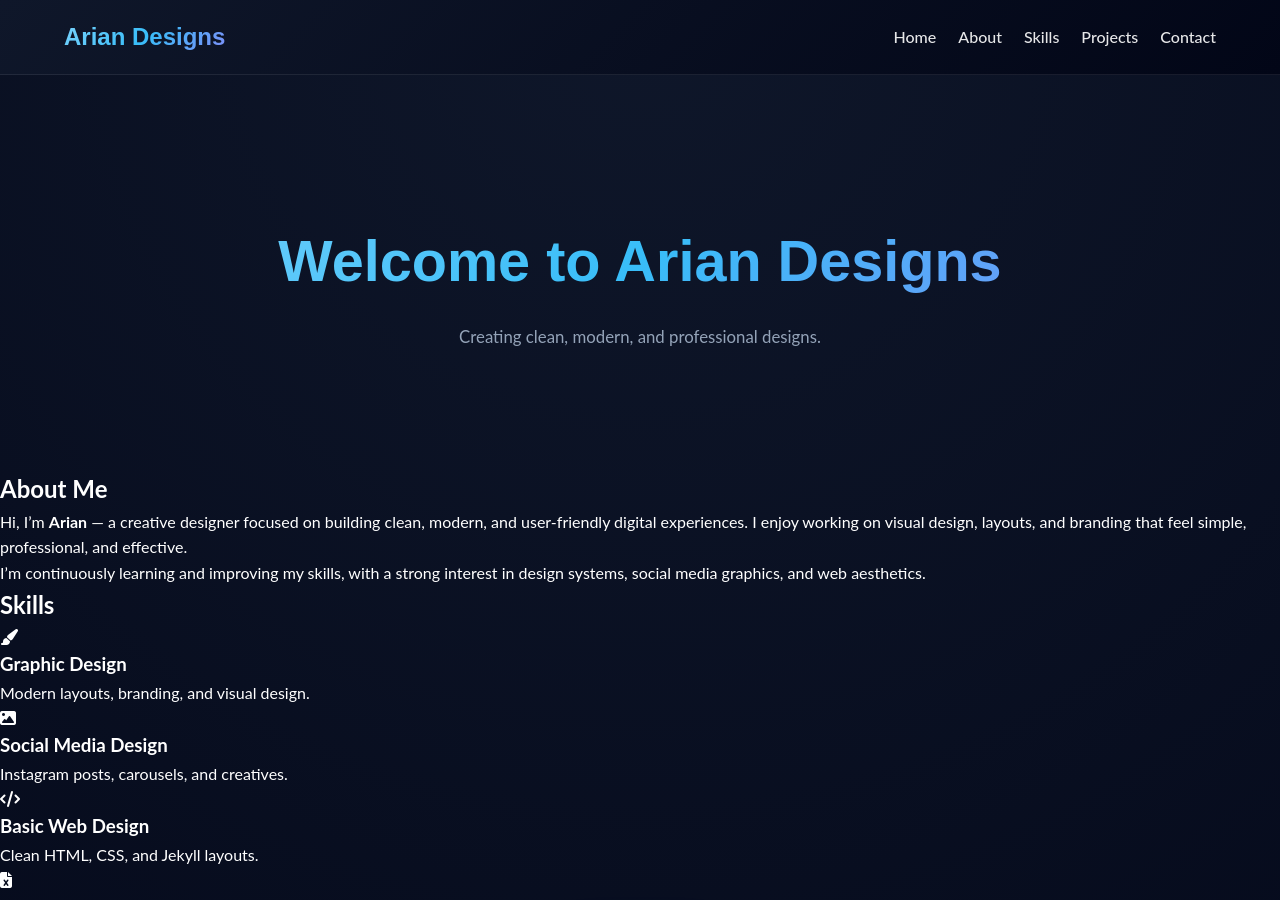
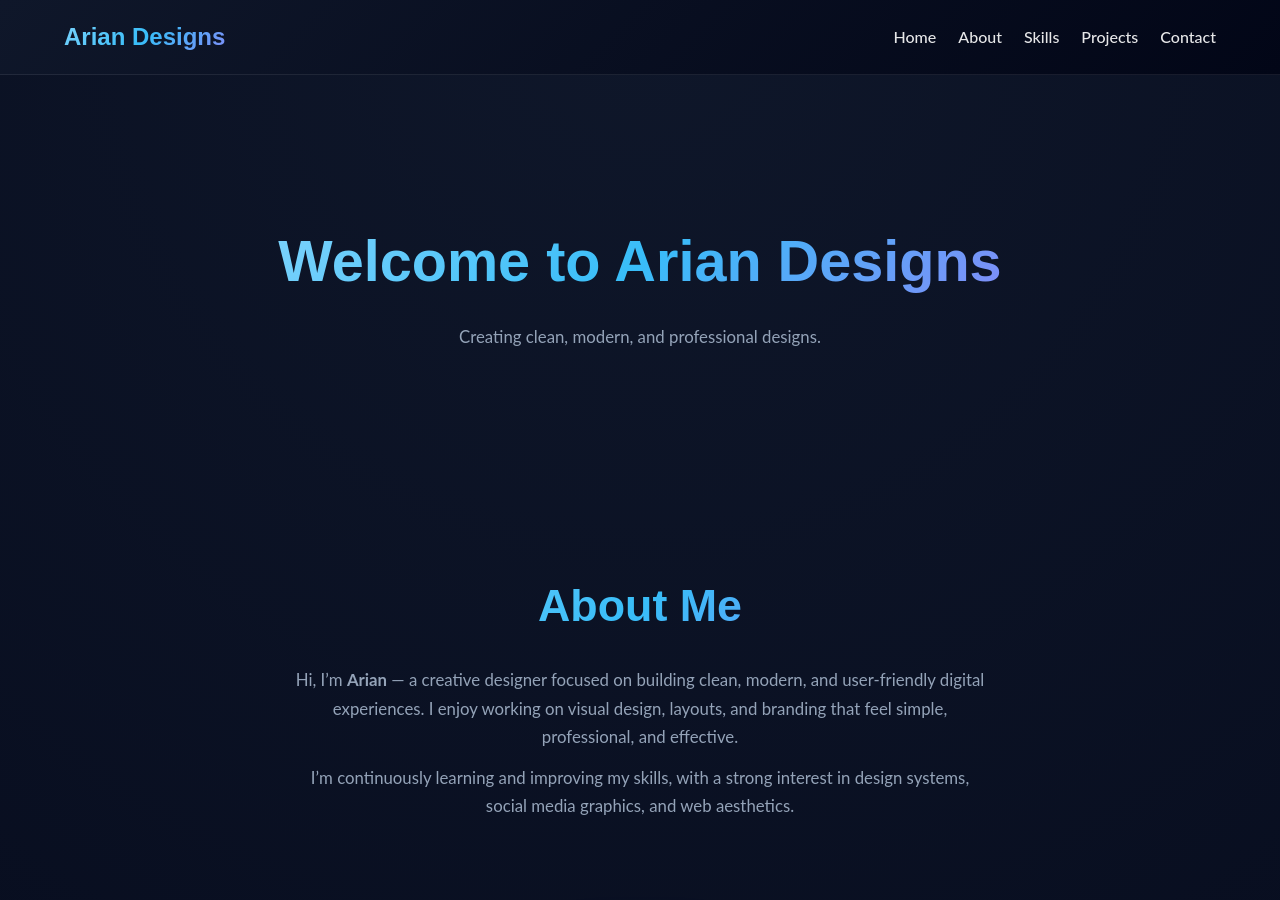
Before and after one commit to ariantechzone-stack/ariantechzone-stack.github.io, a Jekyll site: the page built from index.md, in a window 1280 px wide and 900 px high. Built offline with Jekyll 4.4.1, drawn with Linux system fonts in a browser that asks for light colours.

Commit message:
Update style.css

```diff
--- a/assets/css/style.css
+++ b/assets/css/style.css
@@ -1,3 +1,95 @@
+/* ===============================
+   ABOUT SECTION
+================================ */
+.about {
+  padding: 100px 20px;
+  text-align: center;
+}
+
+.about h2 {
+  font-family: 'Poppins', sans-serif;
+  font-size: clamp(2rem, 5vw, 2.8rem);
+  margin-bottom: 24px;
+  background: var(--brand-gradient);
+  -webkit-background-clip: text;
+  -webkit-text-fill-color: transparent;
+}
+
+.about p {
+  max-width: 700px;
+  margin: 12px auto;
+  color: var(--text-muted);
+  font-size: 1.05rem;
+  line-height: 1.7;
+}
+
+/* ===============================
+   SKILLS SECTION
+================================ */
+.skills {
+  padding: 100px 20px;
+  text-align: center;
+}
+
+.skills h2 {
+  font-family: 'Poppins', sans-serif;
+  font-size: clamp(2rem, 5vw, 2.8rem);
+  margin-bottom: 40px;
+  background: var(--brand-gradient);
+  -webkit-background-clip: text;
+  -webkit-text-fill-color: transparent;
+}
+
+.skills-grid {
+  display: grid;
+  grid-template-columns: repeat(auto-fit, minmax(220px, 1fr));
+  gap: 32px;
+  max-width: 1000px;
+  margin: auto;
+}
+
+.skill-card {
+  background: rgba(255,255,255,0.05);
+  border-radius: var(--radius-md);
+  padding: 24px;
+  display: flex;
+  flex-direction: column;
+  align-items: center;
+  transition: transform 0.3s ease, box-shadow 0.3s ease;
+}
+
+.skill-card i {
+  font-size: 2.2rem;
+  margin-bottom: 16px;
+  background: var(--accent);
+  padding: 16px;
+  border-radius: 50%;
+  color: #fff;
+}
+
+.skill-card h3 {
+  margin-bottom: 8px;
+}
+
+.skill-card p {
+  color: var(--text-muted);
+  text-align: center;
+}
+
+.skill-card:hover {
+  transform: translateY(-6px);
+  box-shadow: 0 14px 40px rgba(0,0,0,0.25);
+}
+
+/* ===============================
+   CENTER MAIN CONTENT
+================================ */
+main {
+  display: flex;
+  flex-direction: column;
+  align-items: center;
+  justify-content: center;
+}
 /* ===============================
    ROOT VARIABLES
 ================================ */
```
